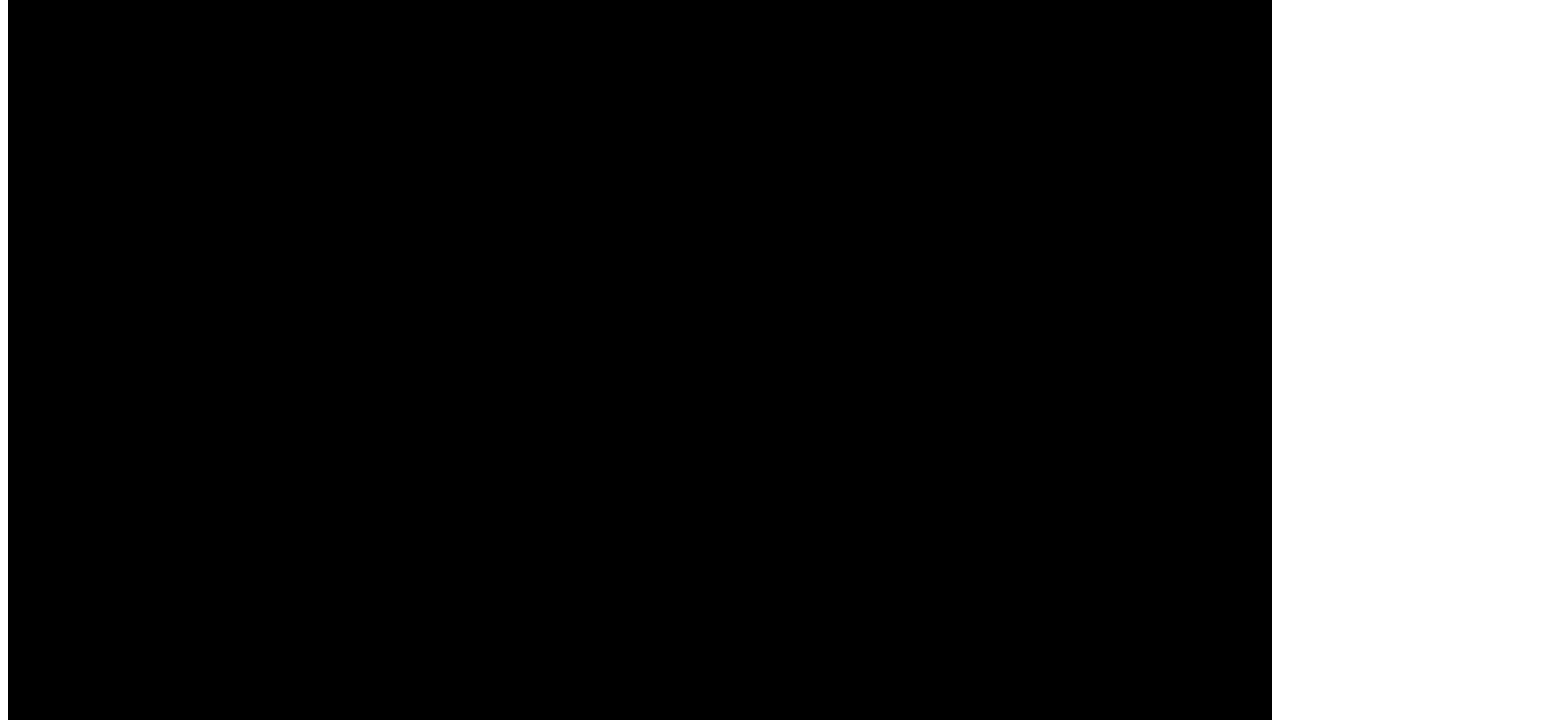
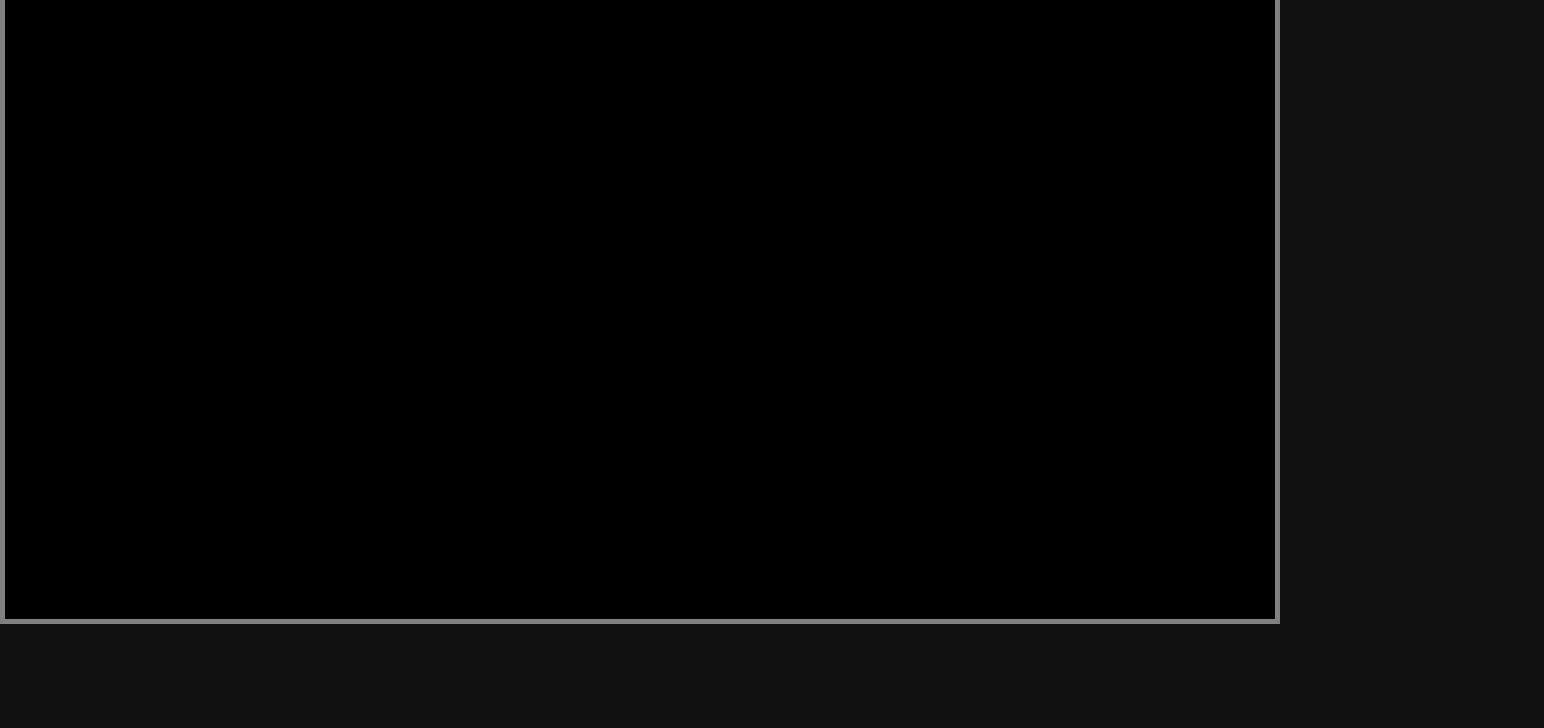
Before and after one commit to depsysinc/dsados, a website built with webpack: page src/index.html in a window 1280 px wide. Shown: the part 176-904 px from the top of the page, 1544 px wide, since content can reach past the window. After the commit the page ends 800 px from the top, so only its background shows below. Built offline with nearby package versions, Linux system fonts and the light colour scheme; what @xterm/addon-webgl would draw is missing.

Commit message:
Make the app fullscreen reactive

```diff
--- /dev/null
+++ b/src/depSysOS.ts
@@ -0,0 +1,96 @@
+import { FitAddon } from "@xterm/addon-fit";
+import { WebglAddon } from "@xterm/addon-webgl";
+import { Terminal } from "@xterm/xterm";
+import '@xterm/xterm/css/xterm.css';
+
+function isMobileDevice(): boolean {
+    const userAgent = navigator.userAgent;
+
+    // Check for Android or iOS
+    return /android/i.test(userAgent) || /iPad|iPhone|iPod/.test(userAgent);
+}
+
+export class DepSysOS {
+    private terminal: Terminal;
+    private webglAddon: WebglAddon;
+    private fitAddon: FitAddon;
+
+    private handleResize = () => {
+        this._resizeTerminal();
+        const t = this.terminal;
+        t.writeln(`Resize: ${t.cols} x ${t.rows}`);
+    };
+
+    constructor(terminalContainer: HTMLDivElement) {
+        // Initialize the xterm Terminal
+        const t = this.terminal = new Terminal(
+            {
+                cols: 20,              // Set the number of columns (width)
+                rows: 10,              // Set the number of rows (height)
+                fontFamily: 'CRTFont, monospace', // Set the font family
+                fontSize: 32,          // Set the font size
+                fontWeight: 'normal',  // Optional: font weight
+                cursorBlink: true,
+                scrollback: 0,
+            }
+        );
+
+        // Open the terminal in the specified container
+        this.webglAddon = new WebglAddon();
+        if (!isMobileDevice()) {
+            t.loadAddon(this.webglAddon);
+        }
+        this.fitAddon = new FitAddon();
+        t.loadAddon(this.fitAddon);
+
+        t.open(terminalContainer);
+
+        // Set the font color using the theme property
+        t.options.theme = {
+            foreground: '#00ff00', // Green font color
+            background: '#000000', // Black background
+        };
+        console.log("DepSys terminal firmware initialized");
+
+        console.log("Booting DepSysOS...");
+
+        t.writeln("DepSysOS Booting...");
+
+        this._resizeTerminal();
+
+        t.writeln('');
+        t.writeln(`Device : ${navigator.userAgent}`);
+        t.writeln(`Grid   : ${t.cols} X ${t.rows}`);
+        /*
+        for (let i = 0; i < t.cols; i++) {
+            t.write(String(i % 10));
+        }
+        t.writeln("");
+        for (let i = 0; i < t.cols; i++) {
+            t.write(String(i / 10).charAt(0));
+        }
+        */
+        window.addEventListener('resize', this.handleResize);
+    }
+
+    private _resizeTerminal(): void {
+        const t = this.terminal;
+        const portrait = window.matchMedia("(orientation: portrait)").matches;
+        const targetCols = portrait ? 40 : 80;
+
+        t.options.fontSize = 20;
+        // Find out what the new dimensions should be
+        let newdim = this.fitAddon.proposeDimensions();
+        // If they're too far from 80 cols
+        while (newdim.cols > targetCols+1) {
+            t.options.fontSize++;
+            newdim = this.fitAddon.proposeDimensions();
+        }
+        while (newdim.cols < targetCols+1) {
+            t.options.fontSize--;
+            newdim = this.fitAddon.proposeDimensions();
+        }
+
+        t.resize(newdim.cols - 1, newdim.rows);
+    }
+}
--- a/src/index.ts
+++ b/src/index.ts
@@ -1,32 +1,21 @@
-// Import the xterm module
-import { Terminal } from '@xterm/xterm';
-import { WebglAddon } from '@xterm/addon-webgl';
-import '@xterm/xterm/css/xterm.css';
-import './styles.css'
+import './styles.css';
 
-// Create a div container for the terminal
-const terminalContainer = document.createElement("div");
-terminalContainer.id = "terminal-container";
+import { DepSysOS } from './depSysOS';
 
-// Append the terminal container to the body of the document
-document.body.appendChild(terminalContainer);
+async function initApp(): Promise<void> {
+    console.log("DepSys terminal firmware initializing");
 
-// Initialize the xterm Terminal
-const terminal = new Terminal(
-    {
-        cols: 80,              // Set the number of columns (width)
-        rows: 24,              // Set the number of rows (height)
-        fontFamily: 'CRTFont, monospace', // Set the font family
-        fontSize: 32,          // Set the font size
-        fontWeight: 'normal',  // Optional: font weight
-    }
-);
+    await document.fonts.load('16px CRTFont');
 
-// Open the terminal in the specified container
-terminal.open(terminalContainer);
-terminal.loadAddon(new WebglAddon());
+    // Create a div container for the terminal
+    const terminalContainer = document.createElement("div");
+    terminalContainer.id = "terminal-container";
 
-// Write "Hello world!" to the terminal
-terminal.write("Hello world!\r\nThis is some more font ABCDEFGHIJKLMNOP");
+    // Append the terminal container to the body of the document
+    document.body.appendChild(terminalContainer);
 
-console.log("Index complete");
+    // Boot the OS
+    const os = new DepSysOS(terminalContainer);
+}
+
+initApp();
--- a/src/styles.css
+++ b/src/styles.css
@@ -3,4 +3,33 @@
     src: url('./fonts/ModernDOS8x16.ttf');
     font-weight: normal;
     font-style: normal;
-  }
+}
+
+html, body {
+  height: 100vh;
+  width: 100vw;
+  margin: 0;
+  padding: 0;
+  overflow: hidden;
+  display: flex;
+  justify-content: center; /* Centers horizontally */
+  align-items: center;    /* Centers vertically */
+  background-color: #111; /* Optional: Set a background color */
+}
+
+.xterm-viewport {
+  overflow: hidden !important; /* Prevent scrolling */
+}
+
+.xterm-scroll-area {
+  display: none !important; /* Hide the scrollbar */
+}
+
+#terminal-container {
+  display: flex;
+  width: 100%;
+  height: 100%;
+  border: 5px solid grey;
+  box-sizing: border-box; /* Includes the border in the element's dimensions */
+  background-color: black;
+}
--- a/webpack.config.js
+++ b/webpack.config.js
@@ -25,7 +25,7 @@ const config = {
     },
     devtool: 'source-map',
     devServer: {
-        open: true,
+        open: false,
         host: '0.0.0.0', // Required for container to host port forwarding
     },
     plugins: [
```
Also changed, not shown: package.json (+4 -3 lines), .devcontainer/devcontainer.json, 2 other files.
